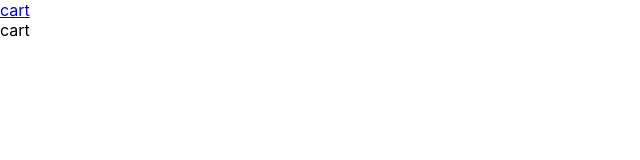
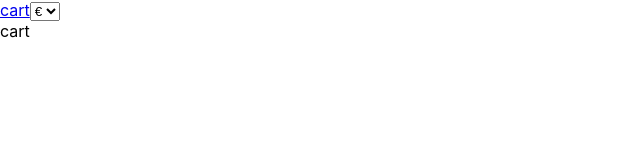
Before and after one commit to innche/pizza-web, a React (Create React App) app: page /cart in a window 1280 px wide. Shown: the top 160 px of the page, without its empty margins (0-640 px from the left). Built offline with nearby package versions, Linux system fonts and the light colour scheme.

Commit message:
Added header with currency switch.

```diff
--- a/src/components/App.js
+++ b/src/components/App.js
@@ -1,19 +1,24 @@
-import React from "react";
-import { BrowserRouter, Link, Route, Switch } from "react-router-dom";
+import React, { useState } from "react";
+import { BrowserRouter, Route, Switch } from "react-router-dom";
+import { CURRENCY_EUR } from "../constants";
+import { CurrencyContext } from "../contexts/CurrencyContext";
 import "./App.css";
 import Cart from "./Cart";
 import Catalog from "./Catalog";
+import Header from "./Header";
 
 function App() {
+  const [currency, setCurrency] = useState(CURRENCY_EUR);
+
   return (
     <BrowserRouter>
-      <header>
-        <Link to="/cart">cart</Link>
-      </header>
-      <Switch>
-        <Route exact path="/" component={Catalog} />
-        <Route exact path="/cart" component={Cart} />
-      </Switch>
+      <CurrencyContext.Provider value={[currency, setCurrency]}>
+        <Header />
+        <Switch>
+          <Route exact path="/" component={Catalog} />
+          <Route exact path="/cart" component={Cart} />
+        </Switch>
+      </CurrencyContext.Provider>
     </BrowserRouter>
   );
 }
--- /dev/null
+++ b/src/components/Header/CurrencyPicker.js
@@ -0,0 +1,20 @@
+import React, { useContext } from "react";
+import { CURRENCY_EUR, CURRENCY_USD } from "../../constants";
+import { CurrencyContext } from "../../contexts/CurrencyContext";
+
+const CurrencyPicker = () => {
+  const [currency, setCurrency] = useContext(CurrencyContext);
+
+  const onChange = (e) => {
+    setCurrency(e.target.value);
+  };
+
+  return (
+    <select onChange={onChange} value={currency}>
+      <option value={CURRENCY_EUR}>€</option>
+      <option value={CURRENCY_USD}>$</option>
+    </select>
+  );
+};
+
+export default CurrencyPicker;
--- /dev/null
+++ b/src/components/Header/index.js
@@ -0,0 +1,14 @@
+import React from "react";
+import { Link } from "react-router-dom";
+import CurrencyPicker from "./CurrencyPicker";
+
+const Header = () => {
+  return (
+    <header>
+      <Link to="/cart">cart</Link>
+      <CurrencyPicker />
+    </header>
+  );
+};
+
+export default Header;
--- /dev/null
+++ b/src/constants/index.js
@@ -0,0 +1,2 @@
+export const CURRENCY_EUR = "CURRENCY_EUR";
+export const CURRENCY_USD = "CURRENCY_USD";
--- /dev/null
+++ b/src/contexts/CurrencyContext.js
@@ -0,0 +1,3 @@
+import { createContext } from "react";
+
+export const CurrencyContext = createContext(null);
```
